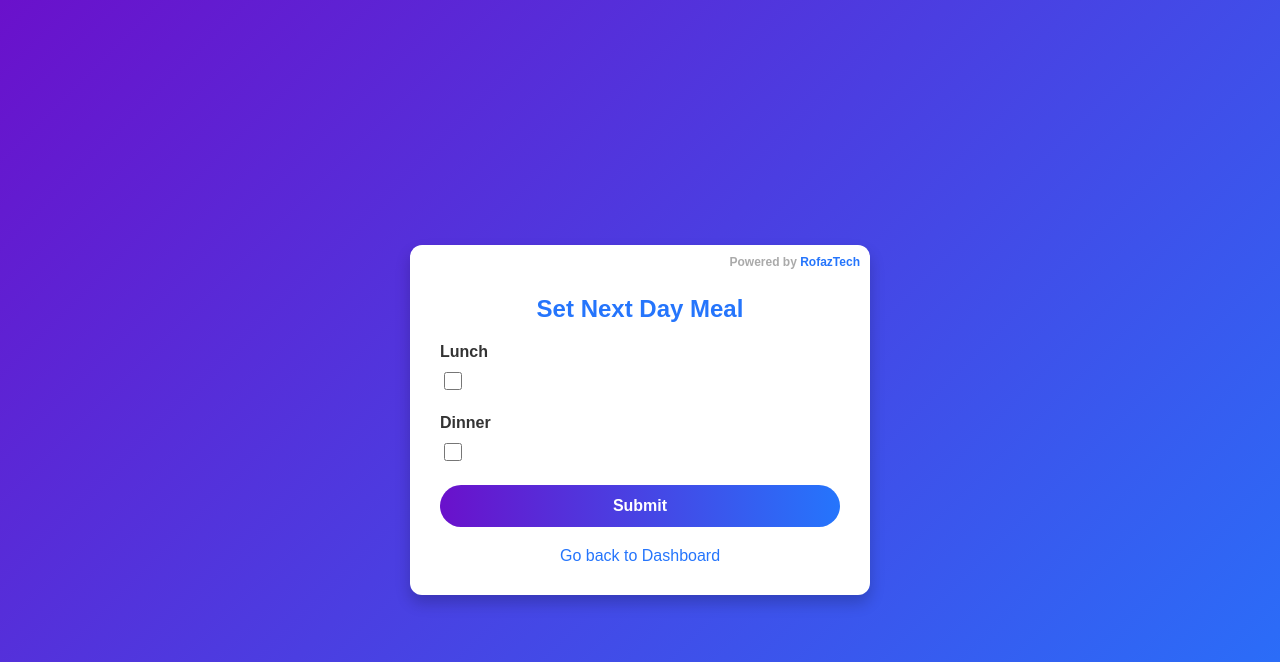
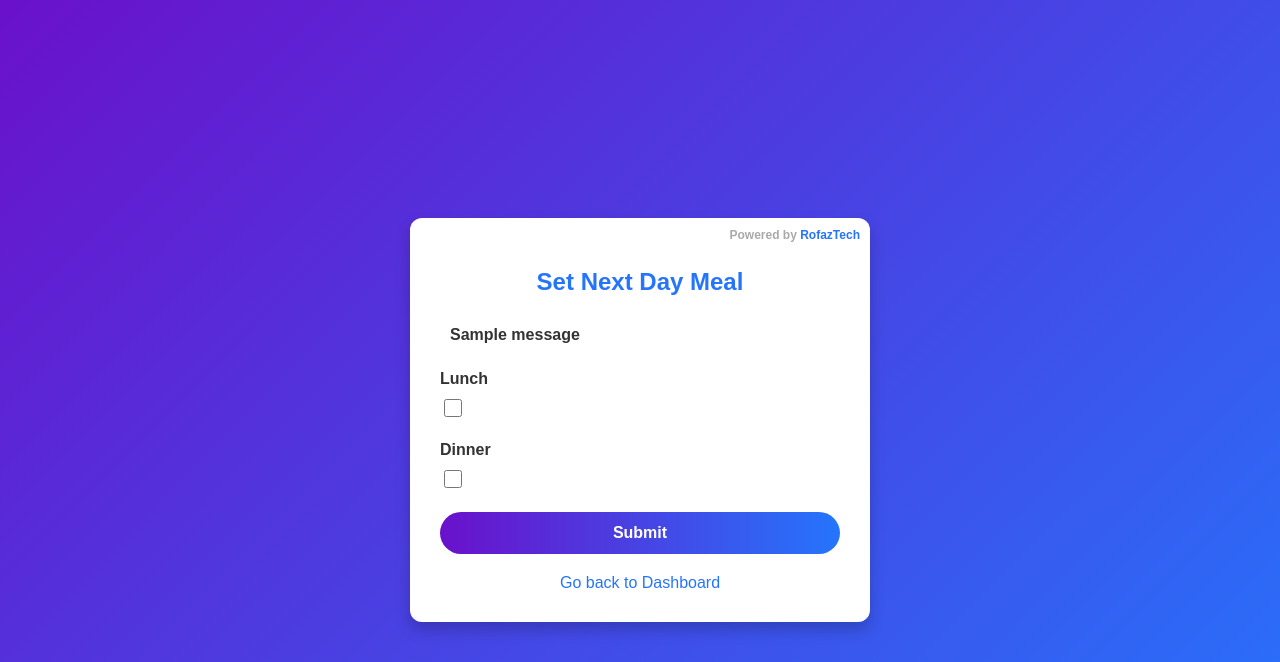
Before and after one commit to rofazhasan/Meal-Management, a Flask app: page /user/set_next_day_meal in a window 1280 px wide. Shown: the top 662 px of the page. Run offline with Flask 3, Linux system fonts and the light colour scheme; the visitor is signed in with stand-in values (Sample User, id 1); tables that the repository leaves empty hold one stand-in row (values such as "Sample post"); one stand-in notice (Sample message) is shown.

Commit message:
Update set_next_day_meal.html

```diff
--- a/app/templates/set_next_day_meal.html
+++ b/app/templates/set_next_day_meal.html
@@ -117,12 +117,35 @@
             color: #2575fc;
             font-weight: bold;
         }
+
+        /* Added styles for flash messages */
+        .flash-message {
+            padding: 10px;
+            margin-bottom: 1rem;
+            border-radius: 5px;
+            font-weight: bold;
+        }
+
+        .flash-message.error {
+            background-color: #f8d7da;
+            color: #721c24;
+            border: 1px solid #f5c6cb;
+        }
     </style>
 </head>
 <body>
     <div class="container">
         <div class="brand">Powered by <span>RofazTech</span></div>
         <h2>Set Next Day Meal</h2>
+
+        {% with messages = get_flashed_messages(with_categories=true) %}
+            {% if messages %}
+                {% for category, message in messages %}
+                    <div class="flash-message {{ category }}">{{ message }}</div>
+                {% endfor %}
+            {% endif %}
+        {% endwith %}
+
         <form method="POST" action="{{ url_for('app.set_next_day_meal') }}">
             {{ form.hidden_tag() }}
             <div class="form-group">
```
